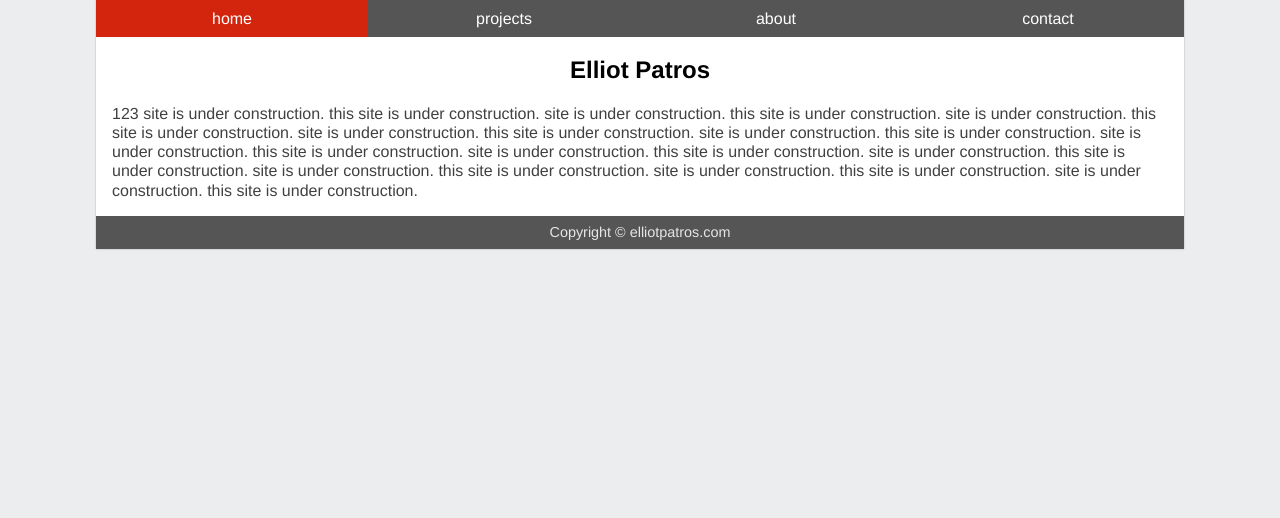
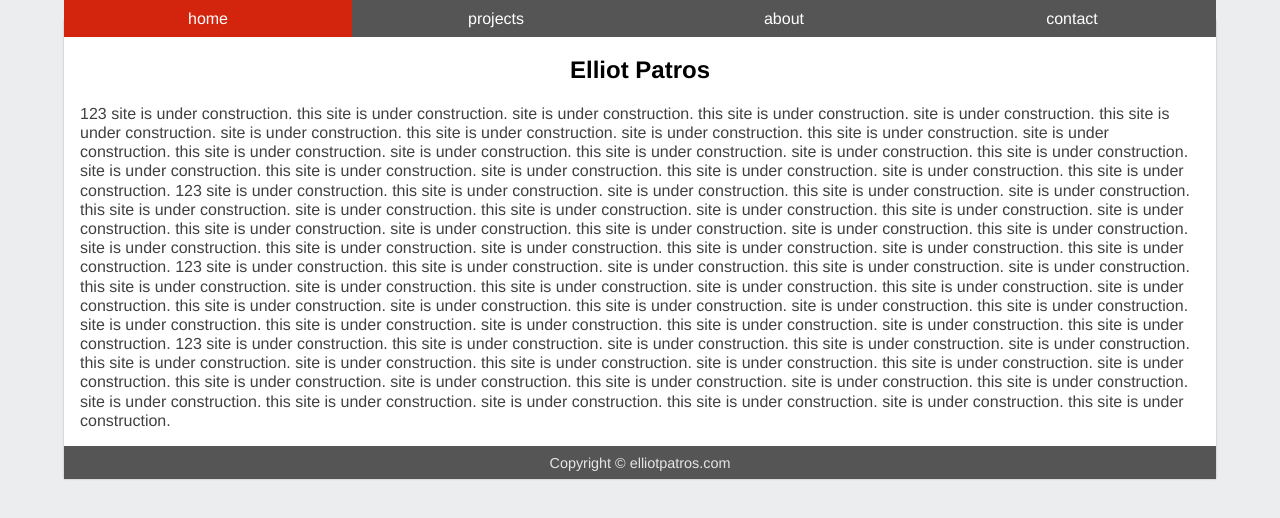
Before and after one commit to elliotpatros/website, a plain HTML site: page public_html/elliotpatros.com/index.html in a window 1280 px wide. Drawn offline with Linux system fonts and the light colour scheme.

Commit message:
rough draft finished.

```diff
--- a/public_html/elliotpatros.com/main.css
+++ b/public_html/elliotpatros.com/main.css
@@ -1,6 +1,8 @@
 :root {
   --h-margin: 6em;
   --min-width: 12em;
+	--menu-color: #555;
+	--menu-hover: #7a7b7e;
 }
 
 html {background: #ecedef; }
@@ -9,9 +11,9 @@ body {
 	background: white;
 	font-family: "Helvetica Neue", Arial, sans-serif;
 
-	margin: 0 var(--h-margin); /* 1em;*/
+	margin: 0 auto;
   padding: 0;
-	position: absolute; /* keep body flush with top of page */
+	width: 90%;
 
 	-mox-box-shadow: 0 0 2px rgba(0, 0, 0, 0.25);
   -webkit-box-shadow: 0 0 2px rgba(0, 0, 0, 0.25);
@@ -38,7 +40,7 @@ p {
 footer {
   padding: 0.6em 2em;
   color: rgba(255, 255, 255, 0.85);
-  background-color: #555;
+  background: var(--menu-color);
   clear: left;
   text-align: center;
   font-size: 0.9em;
@@ -50,13 +52,15 @@ nav ul.topnav {
 	left: var(--h-margin);
 	right: var(--h-margin);
 
-	margin: 0;
+	margin: 0 auto;
 	padding: 0;
-
 	position: fixed;
 	top: 0;
 
-	background: #555;
+	width: 90%;
+	left: 5%;
+
+	background: var(--menu-color);
 	overflow: hidden;
 	list-style: none;
 }
@@ -79,16 +83,16 @@ nav ul.topnav li a {
 	color: white;
 }
 
-nav ul.topnav li a:hover {background-color: #7a7b7e; }
-nav ul.topnav li a.active:hover {background-color: #7a7b7e; }
-nav ul.topnav li a.active {background-color: #d3240d; }
+nav ul.topnav li a:hover {background: var(--menu-hover); }
+nav ul.topnav li a.active:hover {background: var(--menu-hover); }
+nav ul.topnav li a.active {background: #d3240d; }
 
 
 /* changes for small screens */
 @media (max-width: 600px) {
 	body {
 		margin: 0;
-
+		width: 100%;
 		-mox-box-shadow: none;
 		-webkit-box-shadow: none;
 		box-shadow: none;
@@ -99,6 +103,8 @@ nav ul.topnav li a.active {background-color: #d3240d; }
 	nav ul.topnav {
 		left: 0;
 		right: 0;
+		width: 100%;
+		left: 0;
 	}
 	nav ul.topnav li {
 		width: 50%;
@@ -124,7 +130,7 @@ nav ul.topnav li a.active {background-color: #d3240d; }
 		position: absolute;
 		right: 0;
 		top: 0;
-		background: #555;
+		background: var(--menu-color);
 	}
 	nav ul.topnav.open li a {
 		display: block;
```
Also changed, not shown: public_html/elliotpatros.com/index.html (+1 -1 lines).
